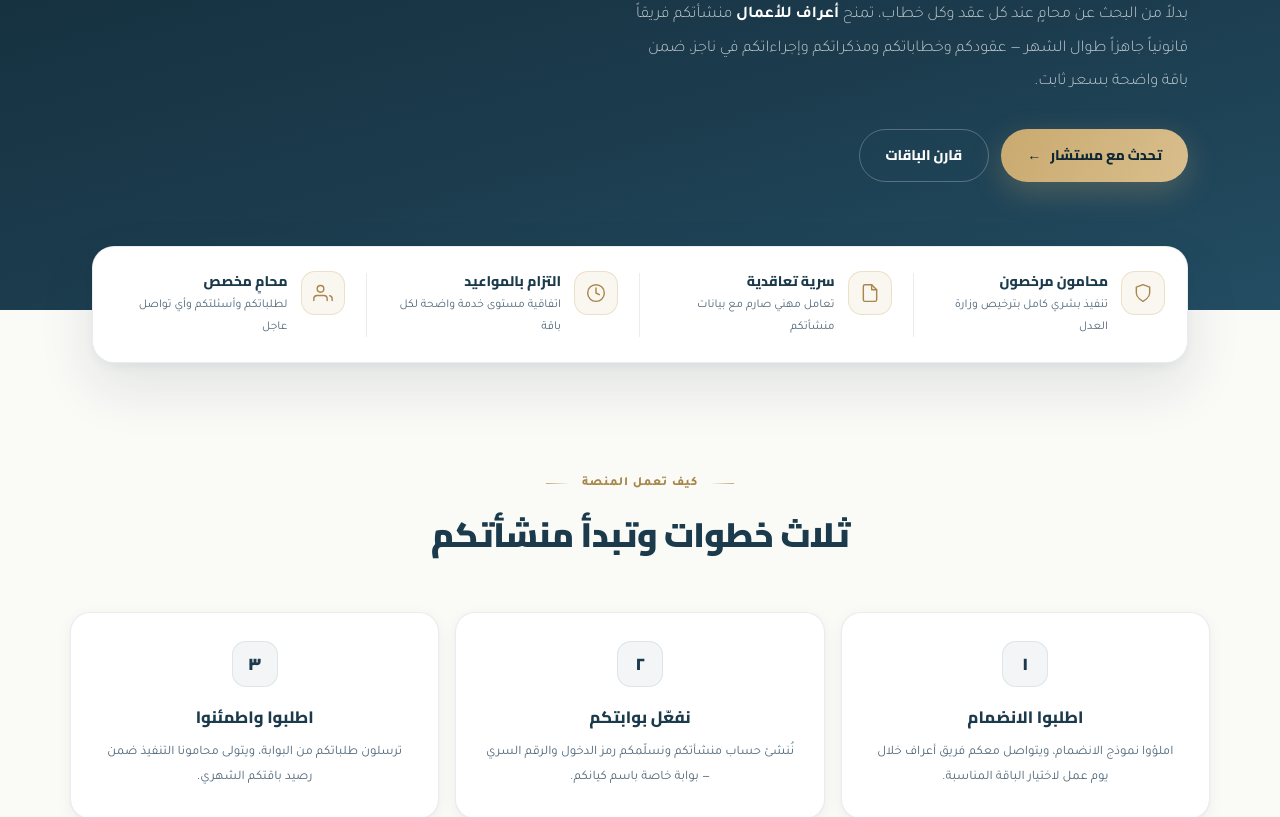
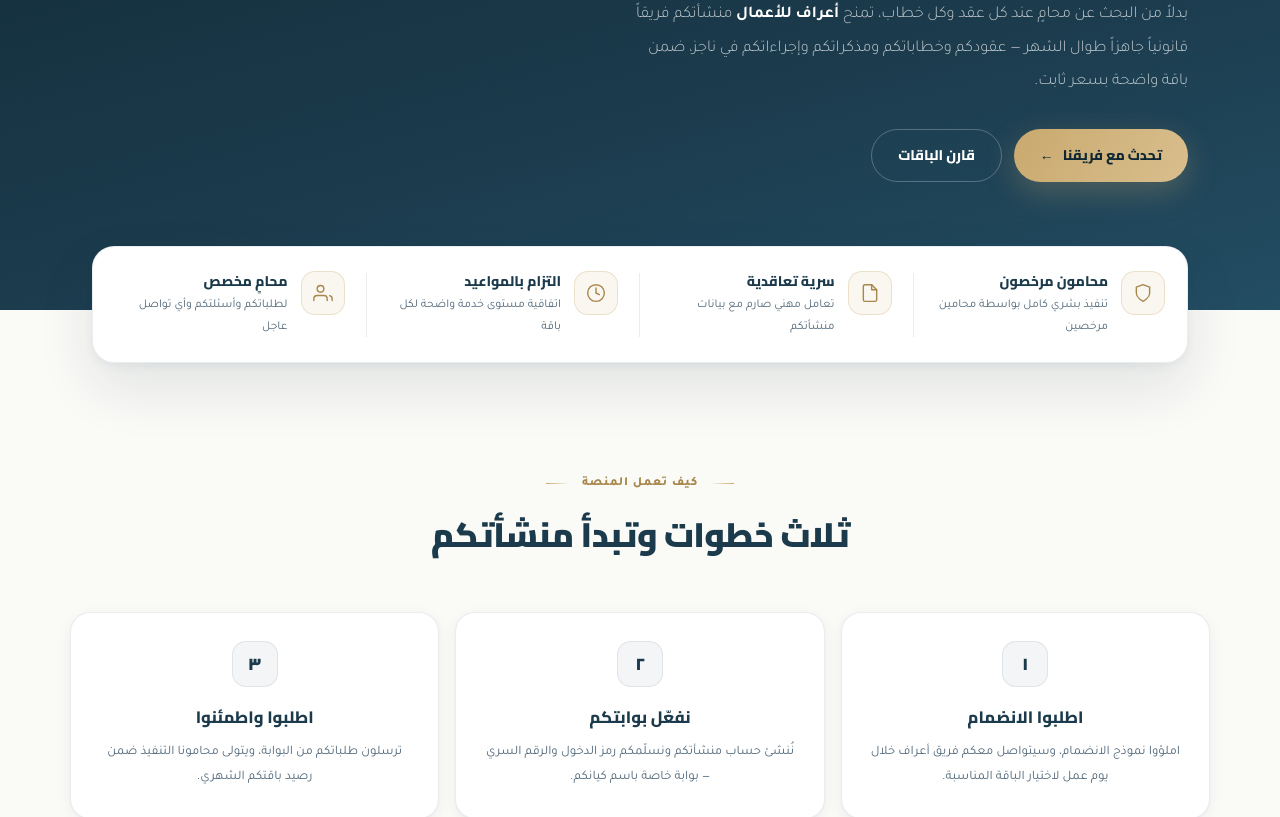
Before and after one commit to ka89801-source/ARAF-COMPANY, a plain HTML site: page index.html in a window 1280 px wide. Shown: the part 336-1153 px from the top of the page. Drawn offline with Linux system fonts and the light colour scheme.

Commit message:
Update index.html

```diff
--- a/index.html
+++ b/index.html
@@ -220,7 +220,7 @@ body{font-family:'Tajawal',sans-serif;background:var(--bg);color:var(--t1);line-
       <h1>حماية قانونية مستمرة لمنشأتك<br>باشتراك <em>شهري واحد</em></h1>
       <p class="hero-lead">بدلاً من البحث عن محامٍ عند كل عقد وكل خطاب، تمنح <b>أعراف للأعمال</b> منشأتكم فريقاً قانونياً جاهزاً طوال الشهر — عقودكم وخطاباتكم ومذكراتكم وإجراءاتكم في ناجز، ضمن باقة واضحة بسعر ثابت.</p>
       <div class="hero-cta">
-        <a class="btn btn-gold" id="consultantBtn" href="#" target="_blank" rel="noopener">تحدث مع مستشار <span class="arr">←</span></a>
+        <a class="btn btn-gold" id="consultantBtn" href="#" target="_blank" rel="noopener"> تحدث مع فريقنا <span class="arr">←</span></a>
         <a class="btn btn-out-dark" href="#plans">قارن الباقات</a>
       </div>
     </div>
@@ -245,7 +245,7 @@ body{font-family:'Tajawal',sans-serif;background:var(--bg);color:var(--t1);line-
   <div class="strip-card">
     <div class="strip-it">
       <div class="s-ic"><svg viewBox="0 0 24 24"><path d="M12 22s8-4 8-10V5l-8-3-8 3v7c0 6 8 10 8 10z"/></svg></div>
-      <div><h3>محامون مرخصون</h3><p>تنفيذ بشري كامل بترخيص وزارة العدل</p></div>
+      <div><h3>محامون مرخصون</h3><p>تنفيذ بشري كامل بواسطة محامين مرخصين</p></div>
     </div>
     <div class="strip-it">
       <div class="s-ic"><svg viewBox="0 0 24 24"><path d="M14 2H6a2 2 0 0 0-2 2v16a2 2 0 0 0 2 2h12a2 2 0 0 0 2-2V8z"/><polyline points="14 2 14 8 20 8"/></svg></div>
@@ -269,7 +269,7 @@ body{font-family:'Tajawal',sans-serif;background:var(--bg);color:var(--t1);line-
     <h2>ثلاث خطوات وتبدأ منشأتكم</h2>
   </div>
   <div class="how">
-    <div class="how-card rev"><div class="how-n">١</div><h3>اطلبوا الانضمام</h3><p>املؤوا نموذج الانضمام، ويتواصل معكم فريق أعراف خلال يوم عمل لاختيار الباقة المناسبة.</p></div>
+    <div class="how-card rev"><div class="how-n">١</div><h3>اطلبوا الانضمام</h3><p>املؤوا نموذج الانضمام، وسيتواصل معكم فريق أعراف خلال يوم عمل لاختيار الباقة المناسبة.</p></div>
     <div class="how-card rev"><div class="how-n">٢</div><h3>نفعّل بوابتكم</h3><p>نُنشئ حساب منشأتكم ونسلّمكم رمز الدخول والرقم السري — بوابة خاصة باسم كيانكم.</p></div>
     <div class="how-card rev"><div class="how-n">٣</div><h3>اطلبوا واطمئنوا</h3><p>ترسلون طلباتكم من البوابة، ويتولى محامونا التنفيذ ضمن رصيد باقتكم الشهري.</p></div>
   </div>
```
